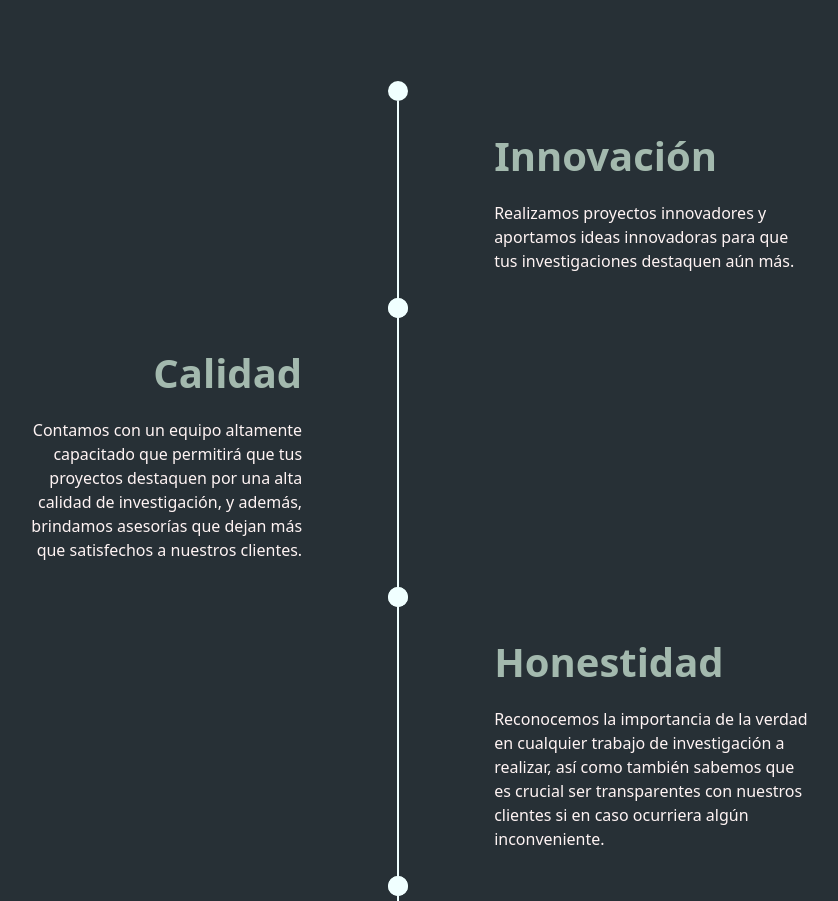
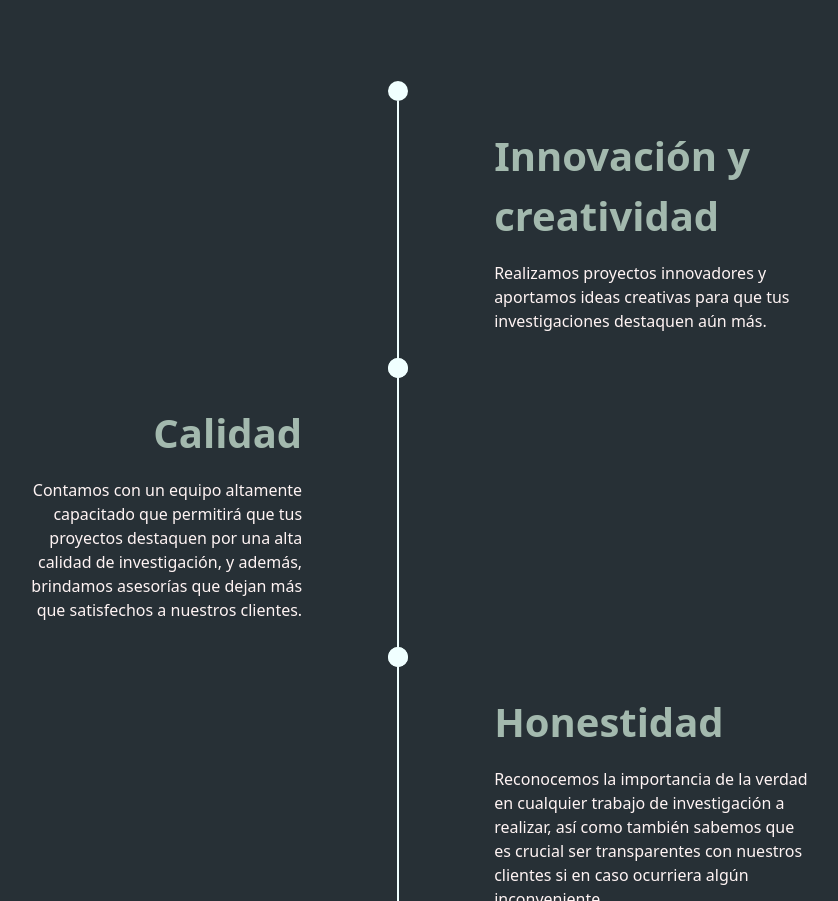
Before and after one commit to ImanolZela/pathandsucceed, a plain HTML site: page index.html in a window 1280 px wide. Shown: the part 920-1821 px from the top of the page, without its empty margins (227-1065 px from the left). Drawn offline with nearby package versions, Linux system fonts and the light colour scheme.

Commit message:
innovacion

```diff
--- a/index.html
+++ b/index.html
@@ -74,8 +74,8 @@
                 <div class="valor">
                 <div data-aos="fade-up"
                     data-aos-anchor-placement="center-bottom">
-                        <div class="valores-all">Innovación</div>
-                        <div class="valor-descripcion">Realizamos proyectos innovadores y aportamos ideas innovadoras para que tus investigaciones destaquen aún más.</div>
+                        <div class="valores-all">Innovación y creatividad</div>
+                        <div class="valor-descripcion">Realizamos proyectos innovadores y aportamos ideas creativas para que tus investigaciones destaquen aún más.</div>
                     </div>
                  </div>
                  <div data-aos="fade-up"
```
